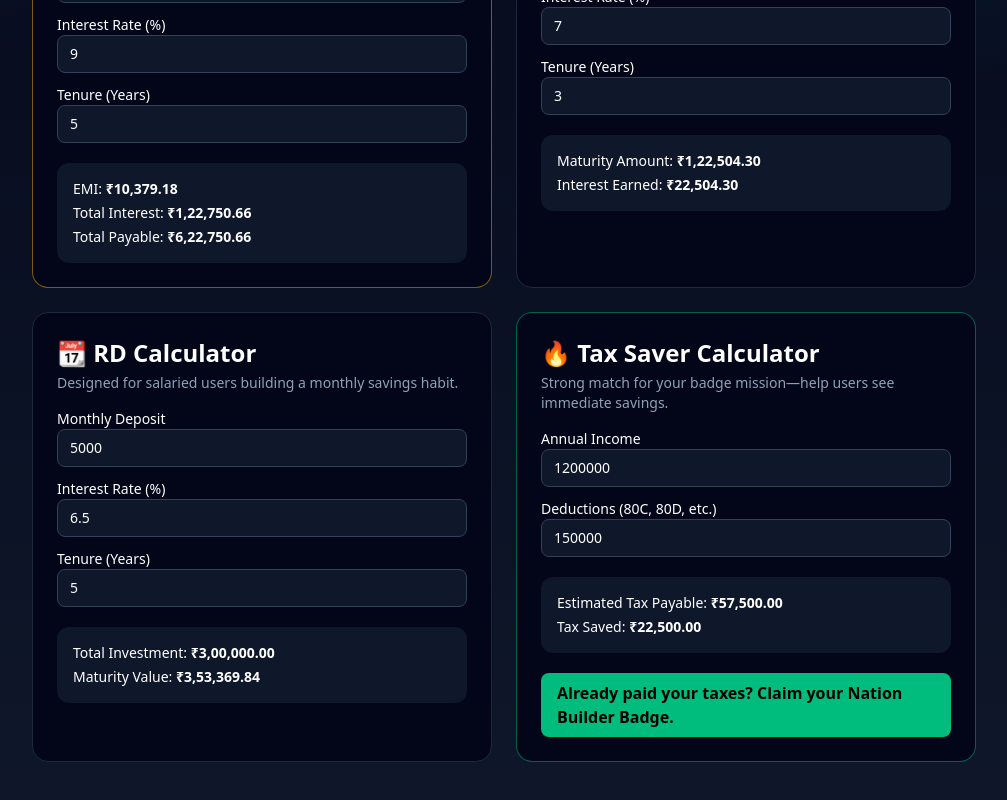
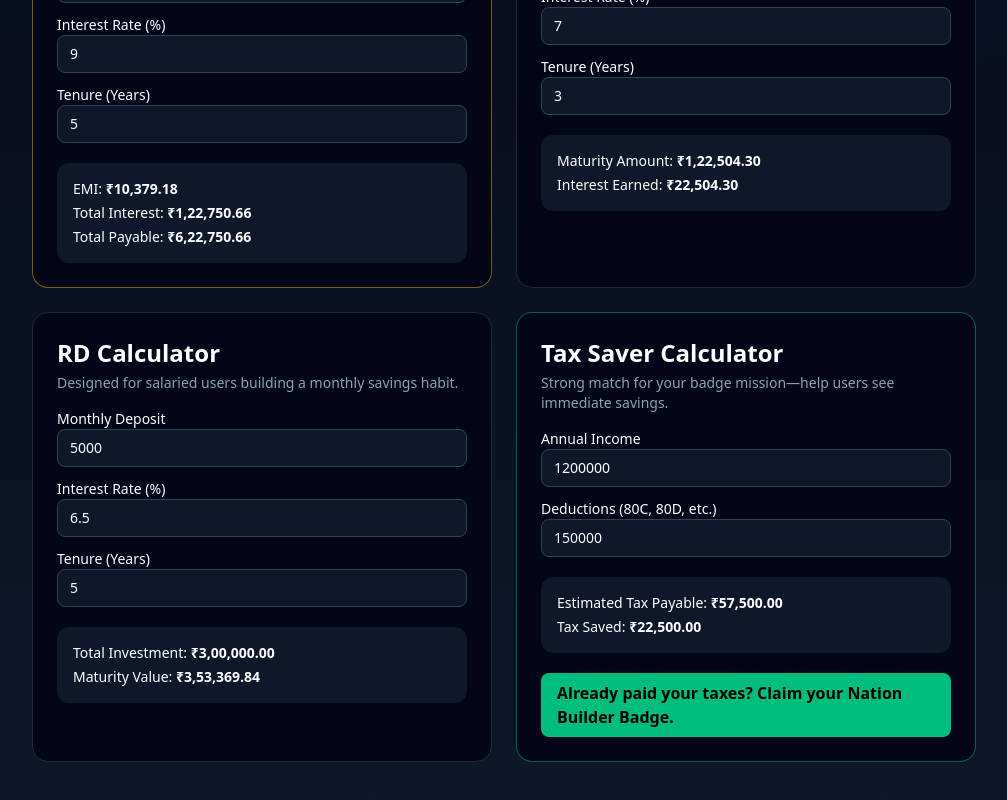
Before and after one commit to NaveenDeswalDevMlops/proj1, a Next.js app in the folder tax-badge-frontend/: page / in a window 1280 px wide. Shown: the part 611-1411 px from the top of the page, without its empty margins (136-1143 px from the left). Built offline with nearby package versions, Linux system fonts and the light colour scheme.

Commit message:
Remove emojis from calculator headings

```diff
--- a/tax-badge-frontend/app/page.tsx
+++ b/tax-badge-frontend/app/page.tsx
@@ -185,7 +185,7 @@ export default function Home() {
         </article>
 
         <article className="rounded-2xl border border-slate-800 bg-slate-950 p-6">
-          <h2 className="text-2xl font-semibold">📆 RD Calculator</h2>
+          <h2 className="text-2xl font-semibold"> RD Calculator</h2>
           <p className="mt-1 text-sm text-slate-400">Designed for salaried users building a monthly savings habit.</p>
 
           <div className="mt-4 space-y-3">
@@ -207,7 +207,7 @@ export default function Home() {
         </article>
 
         <article className="rounded-2xl border border-emerald-500/50 bg-slate-950 p-6">
-          <h2 className="text-2xl font-semibold">🔥 Tax Saver Calculator</h2>
+          <h2 className="text-2xl font-semibold"> Tax Saver Calculator</h2>
           <p className="mt-1 text-sm text-slate-400">Strong match for your badge mission—help users see immediate savings.</p>
 
           <div className="mt-4 space-y-3">
```
